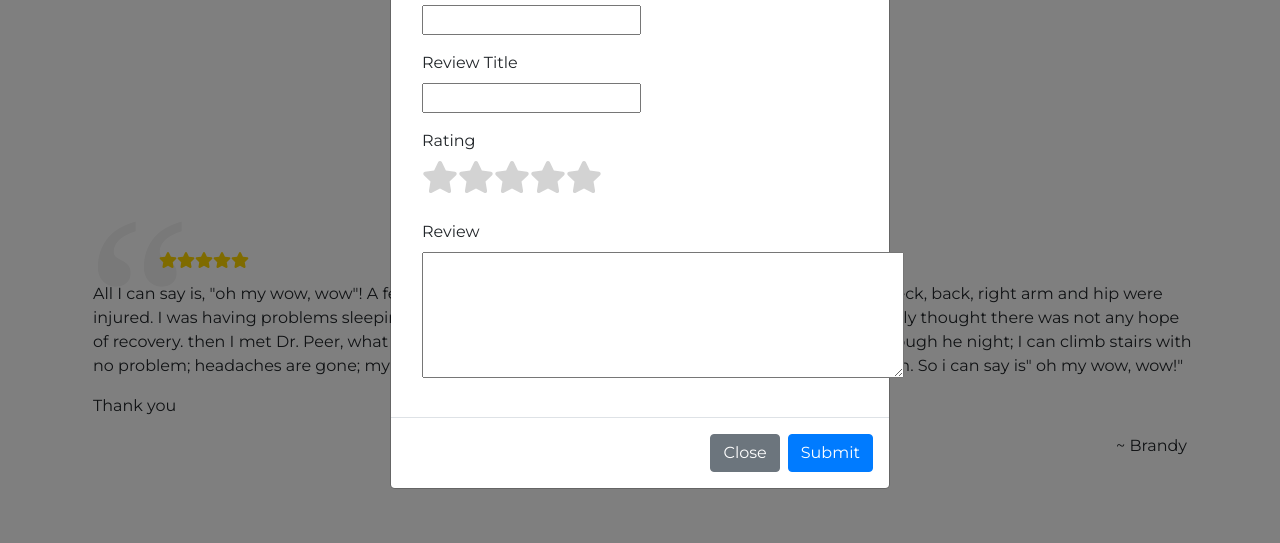
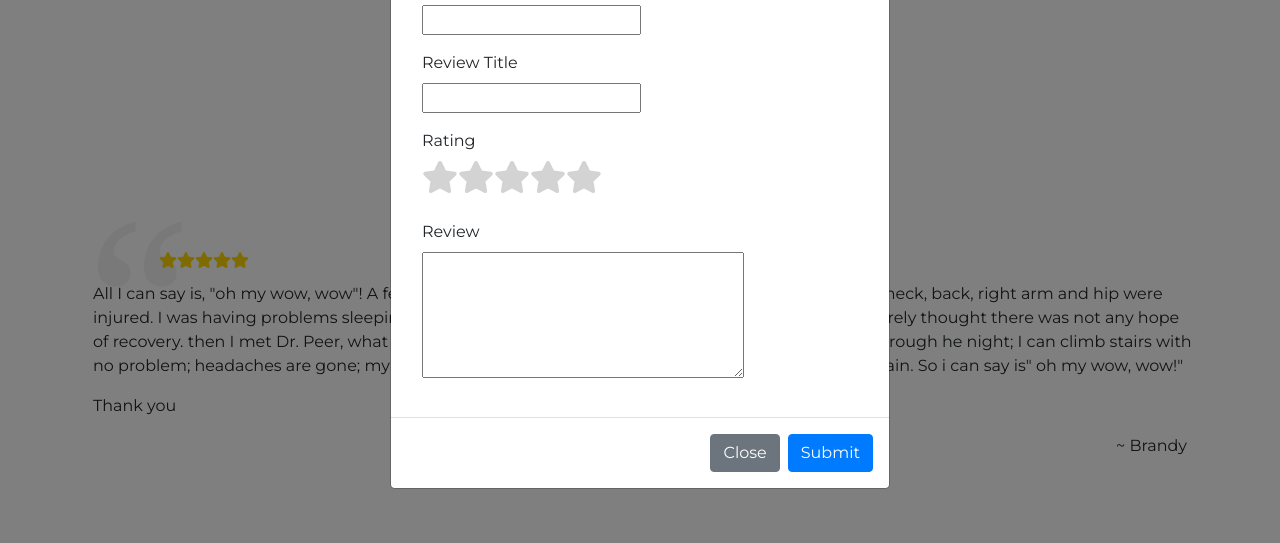
Before and after one commit to kreid333/chiro, a Gatsby site in the folder libertyccc/: page /testimonials in a window 1280 px wide. Both pictures are taken after a click on the button "Submit a review". Shown: the part 219-762 px from the top of the page. Built offline with nearby package versions, Linux system fonts and the light colour scheme; Gatsby itself is replaced by a stand-in of ours.

Commit message:
changed col amount in text area for modal

```diff
--- a/libertyccc/src/pages/testimonials.js
+++ b/libertyccc/src/pages/testimonials.js
@@ -59,7 +59,7 @@ const Testimonials = () => {
                   <label className="d-block" htmlFor="review">
                     Review
                   </label>
-                  <textarea name="review" cols="46" rows="5"></textarea>
+                  <textarea name="review" cols="30" rows="5"></textarea>
                 </div>
               </div>
             </div>
```
